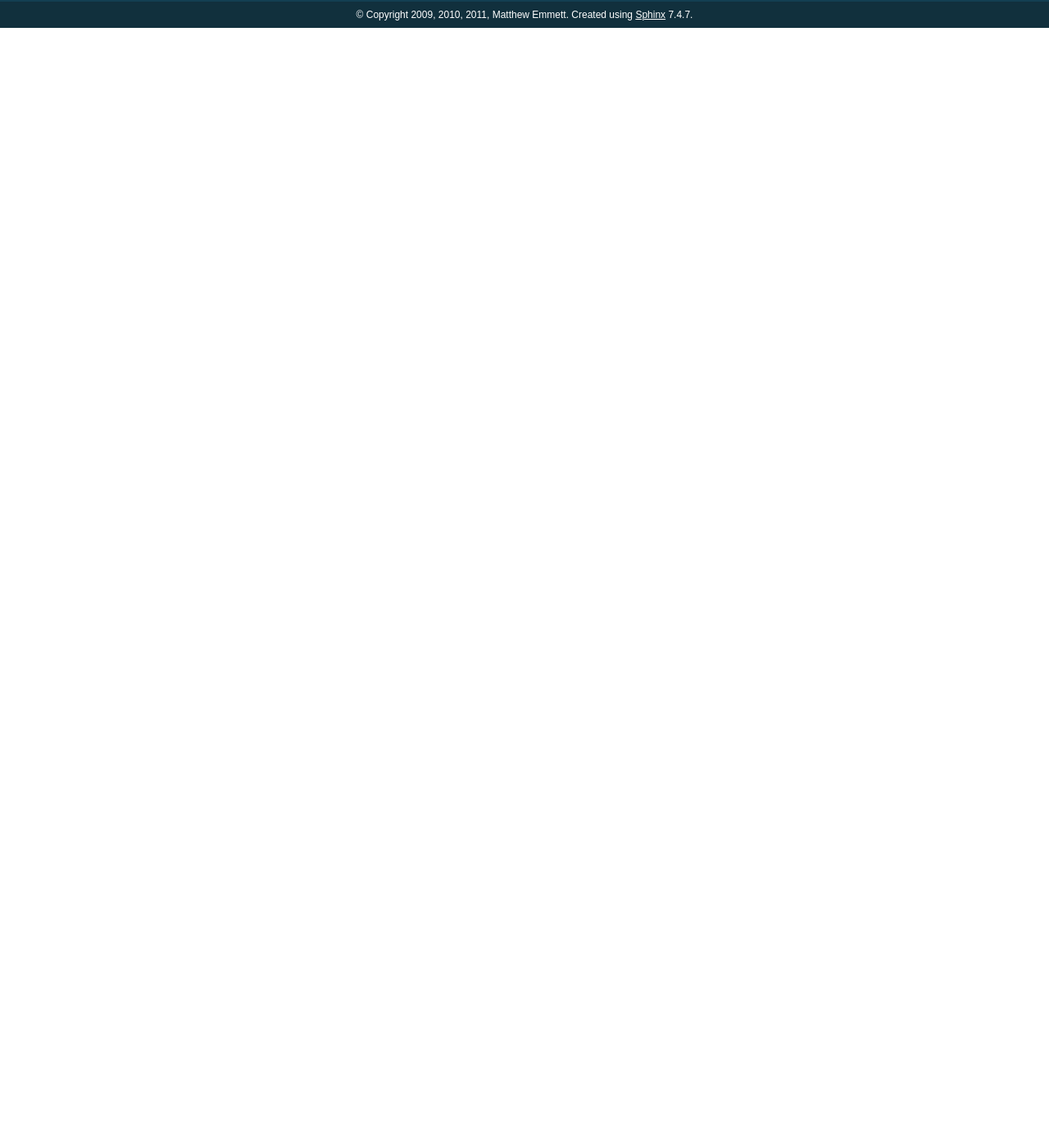
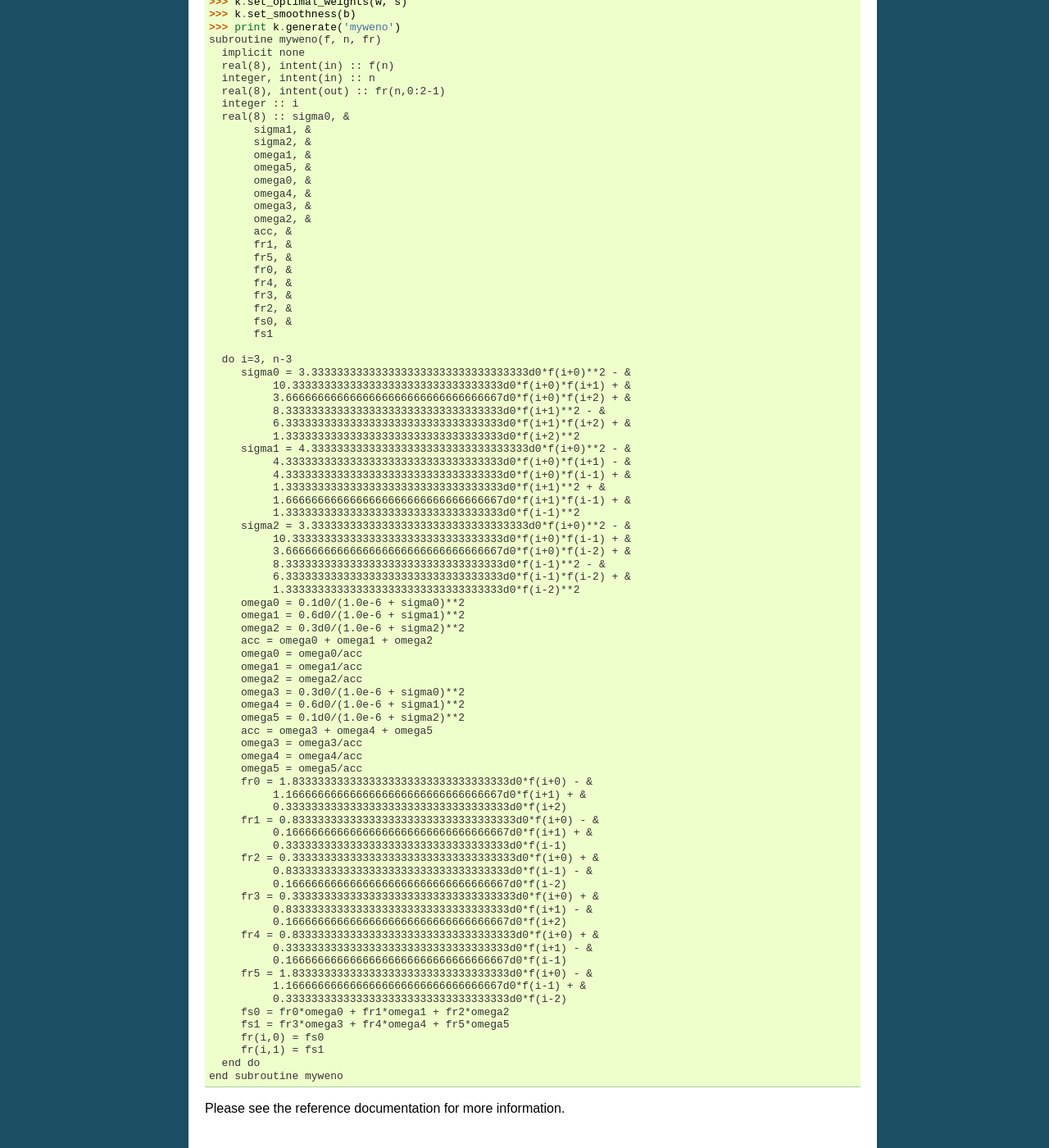
Before and after one commit to memmett/PyWENO, a Sphinx documentation site: the page built from docs/codegen.rst, in a window 1280 px wide and 1400 px high, scrolled down 1758 px. Shown: the whole window at 82% size. Built offline with Sphinx 7.4.7, drawn with Linux system fonts in a browser that asks for light colours; the version number is read from the project's files by our own code; before the commit the page ends 1792 px from its top, so only the background shows below that; some of the changed text lies outside the part shown.

```diff
--- a/docs/codegen.rst
+++ b/docs/codegen.rst
@@ -105,4 +105,96 @@ instantiating the ``KernelGenerator``.
 Functions
 ---------
 
-XXX
+Next, let's generate a Fortran subroutine that combines all of the
+above kernels::
+
+  >>> import pyweno.functions
+  >>> k = pyweno.functions.FunctionGenerator('Fortran')
+  >>> k.set_reconstruction_coefficients(c)
+  >>> k.set_optimal_weights(w, s)
+  >>> k.set_smoothness(b)
+  >>> print k.generate('myweno')
+  subroutine myweno(f, n, fr)
+    implicit none
+    real(8), intent(in) :: f(n)
+    integer, intent(in) :: n
+    real(8), intent(out) :: fr(n,0:2-1)
+    integer :: i
+    real(8) :: sigma0, &
+         sigma1, &
+         sigma2, &
+         omega1, &
+         omega5, &
+         omega0, &
+         omega4, &
+         omega3, &
+         omega2, &
+         acc, &
+         fr1, &
+         fr5, &
+         fr0, &
+         fr4, &
+         fr3, &
+         fr2, &
+         fs0, &
+         fs1
+
+    do i=3, n-3
+       sigma0 = 3.3333333333333333333333333333333333d0*f(i+0)**2 - &
+            10.333333333333333333333333333333333d0*f(i+0)*f(i+1) + &
+            3.6666666666666666666666666666666667d0*f(i+0)*f(i+2) + &
+            8.3333333333333333333333333333333333d0*f(i+1)**2 - &
+            6.3333333333333333333333333333333333d0*f(i+1)*f(i+2) + &
+            1.3333333333333333333333333333333333d0*f(i+2)**2
+       sigma1 = 4.3333333333333333333333333333333333d0*f(i+0)**2 - &
+            4.3333333333333333333333333333333333d0*f(i+0)*f(i+1) - &
+            4.3333333333333333333333333333333333d0*f(i+0)*f(i-1) + &
+            1.3333333333333333333333333333333333d0*f(i+1)**2 + &
+            1.6666666666666666666666666666666667d0*f(i+1)*f(i-1) + &
+            1.3333333333333333333333333333333333d0*f(i-1)**2
+       sigma2 = 3.3333333333333333333333333333333333d0*f(i+0)**2 - &
+            10.333333333333333333333333333333333d0*f(i+0)*f(i-1) + &
+            3.6666666666666666666666666666666667d0*f(i+0)*f(i-2) + &
+            8.3333333333333333333333333333333333d0*f(i-1)**2 - &
+            6.3333333333333333333333333333333333d0*f(i-1)*f(i-2) + &
+            1.3333333333333333333333333333333333d0*f(i-2)**2
+       omega0 = 0.1d0/(1.0e-6 + sigma0)**2
+       omega1 = 0.6d0/(1.0e-6 + sigma1)**2
+       omega2 = 0.3d0/(1.0e-6 + sigma2)**2
+       acc = omega0 + omega1 + omega2
+       omega0 = omega0/acc
+       omega1 = omega1/acc
+       omega2 = omega2/acc
+       omega3 = 0.3d0/(1.0e-6 + sigma0)**2
+       omega4 = 0.6d0/(1.0e-6 + sigma1)**2
+       omega5 = 0.1d0/(1.0e-6 + sigma2)**2
+       acc = omega3 + omega4 + omega5
+       omega3 = omega3/acc
+       omega4 = omega4/acc
+       omega5 = omega5/acc
+       fr0 = 1.8333333333333333333333333333333333d0*f(i+0) - &
+            1.1666666666666666666666666666666667d0*f(i+1) + &
+            0.33333333333333333333333333333333333d0*f(i+2)
+       fr1 = 0.83333333333333333333333333333333333d0*f(i+0) - &
+            0.16666666666666666666666666666666667d0*f(i+1) + &
+            0.33333333333333333333333333333333333d0*f(i-1)
+       fr2 = 0.33333333333333333333333333333333333d0*f(i+0) + &
+            0.83333333333333333333333333333333333d0*f(i-1) - &
+            0.16666666666666666666666666666666667d0*f(i-2)
+       fr3 = 0.33333333333333333333333333333333333d0*f(i+0) + &
+            0.83333333333333333333333333333333333d0*f(i+1) - &
+            0.16666666666666666666666666666666667d0*f(i+2)
+       fr4 = 0.83333333333333333333333333333333333d0*f(i+0) + &
+            0.33333333333333333333333333333333333d0*f(i+1) - &
+            0.16666666666666666666666666666666667d0*f(i-1)
+       fr5 = 1.8333333333333333333333333333333333d0*f(i+0) - &
+            1.1666666666666666666666666666666667d0*f(i-1) + &
+            0.33333333333333333333333333333333333d0*f(i-2)
+       fs0 = fr0*omega0 + fr1*omega1 + fr2*omega2
+       fs1 = fr3*omega3 + fr4*omega4 + fr5*omega5
+       fr(i,0) = fs0
+       fr(i,1) = fs1
+    end do
+  end subroutine myweno
+
+Please see the reference documentation for more information.
```
Also changed, not shown: other parts of docs/codegen.rst (+4 -4 lines), docs/tutorial.rst (+4 -11 lines), 8 other files.
